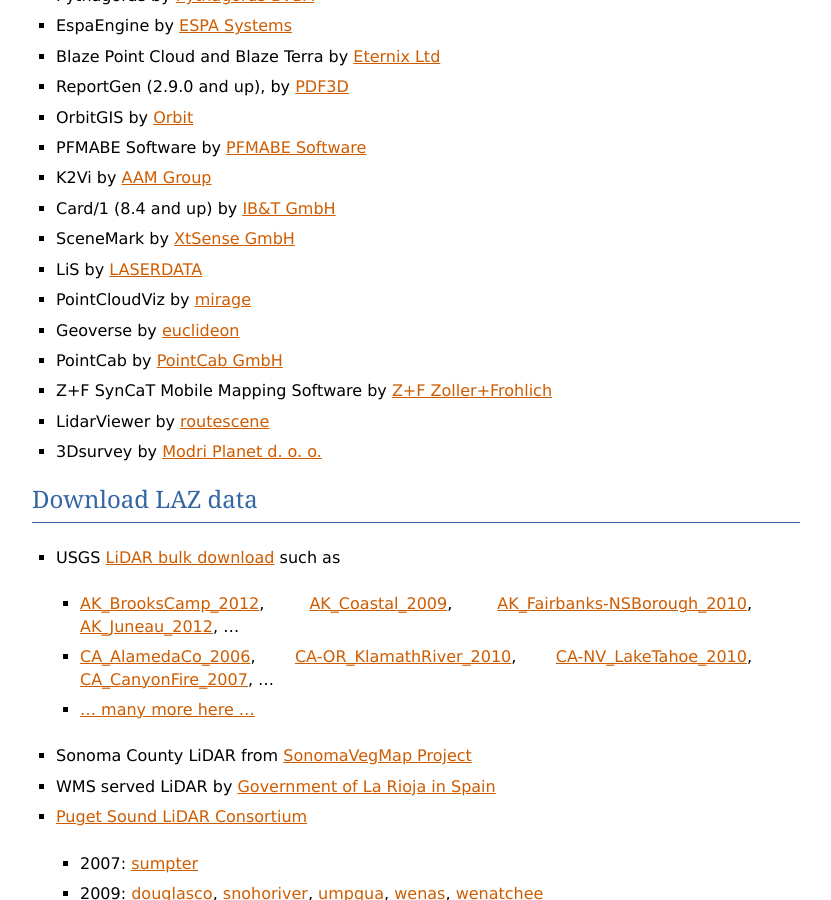
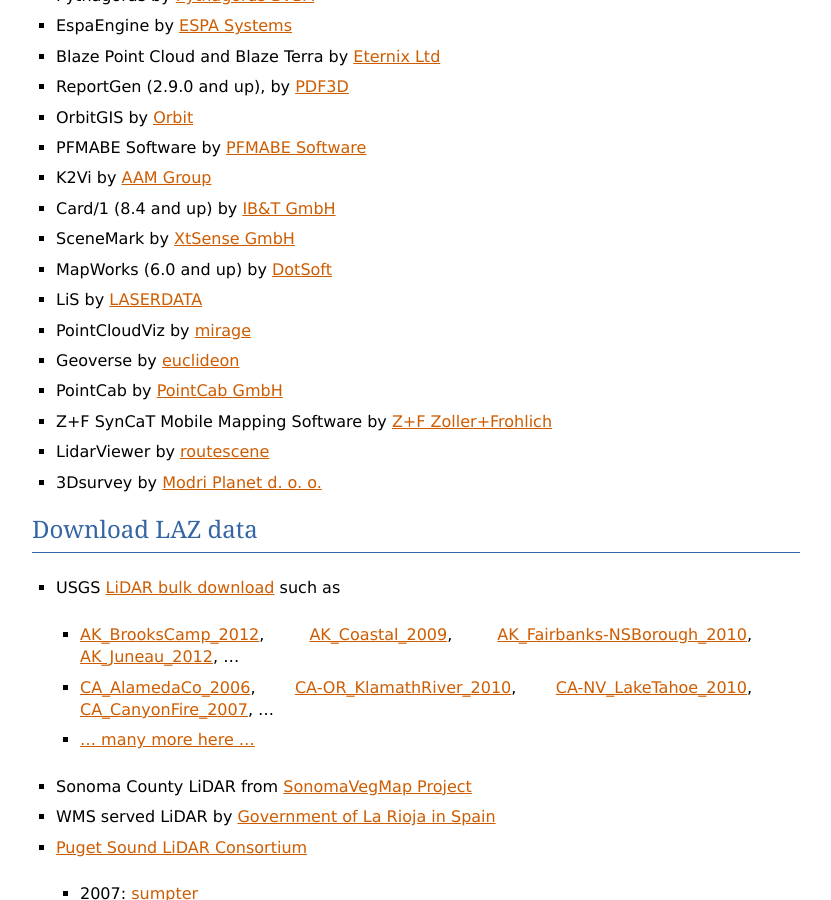
Before and after one commit to LASzip/LASzip, a Sphinx documentation site: the page built from docs/source/index.rst, in a window 1280 px wide and 900 px high, scrolled down 3603 px. Shown: the whole window, without its empty margins (48-879 px from the left). Built offline with Sphinx 7.4.7, drawn with Linux system fonts in a browser that asks for light colours.

Commit message:
Mapworks has LAZ support

```diff
--- a/docs/source/index.rst
+++ b/docs/source/index.rst
@@ -168,6 +168,7 @@
 * K2Vi by `AAM Group <http://www.aamgroup.com/services-and-technology/3d-gis>`_
 * Card/1 (8.4 and up) by `IB&T GmbH <http://www.card-1.com/en/product/the-system-card1/>`_
 * SceneMark by `XtSense GmbH <http://scenemark.com/>`_
+* MapWorks (6.0 and up) by `DotSoft <http://www.dotsoft.com/mapworks.htm>`_
 * LiS by `LASERDATA <http://www.laserdata.at/>`_
 * PointCloudViz by `mirage <http://www.mirage-tech.com/>`_
 * Geoverse by `euclideon <http://www.euclideon.com/>`_
```
